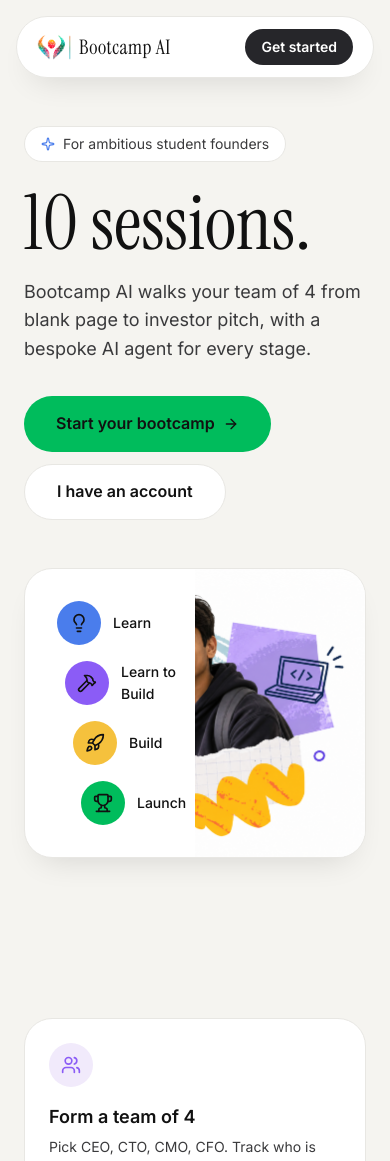
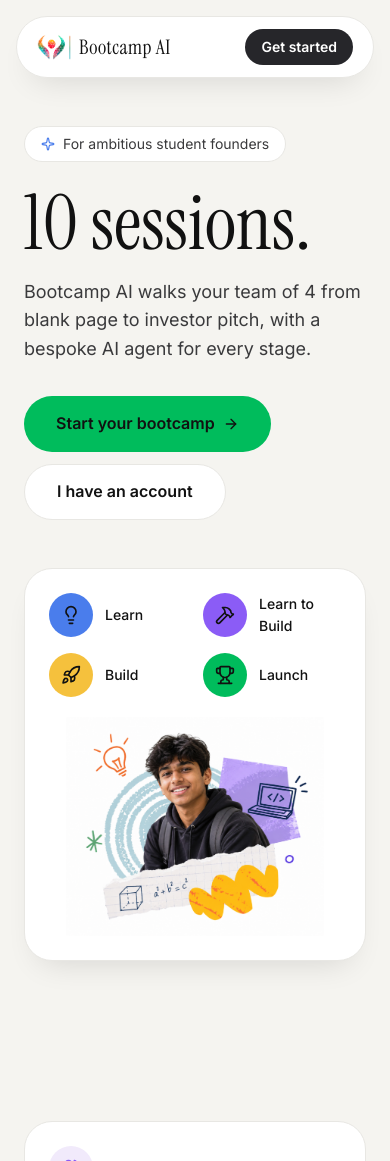
Before and after one commit to Err-rr/B-Ai, a Next.js app: page / in a window 390 px wide. Shown: the top 1161 px of the page. Built offline with nearby package versions, Linux system fonts and the light colour scheme.

Commit message:
refactor: enhance layout and responsiveness in ChatThread and HeroIllustration components

```diff
--- a/src/components/features/chat/chat-thread.tsx
+++ b/src/components/features/chat/chat-thread.tsx
@@ -63,8 +63,8 @@ export function ChatThread({
 
   return (
     <div className="flex h-[calc(100vh-6rem)] flex-col">
-      <div className="flex items-center justify-between gap-3 py-4">
-        <div>
+      <div className="flex flex-col gap-3 py-4 sm:flex-row sm:items-center sm:justify-between">
+        <div className="min-w-0">
           <h1 className="text-ink font-sans text-2xl font-semibold">
             Chat with YFS-AI
           </h1>
@@ -72,7 +72,7 @@ export function ChatThread({
             Persistent. Your venture context is always loaded.
           </p>
         </div>
-        <div className="flex shrink-0 items-center gap-2">
+        <div className="flex flex-wrap items-center gap-2 sm:shrink-0">
           {currentSession && (
             <Button
               variant="secondary"
@@ -109,7 +109,7 @@ export function ChatThread({
           value={input}
           onChange={(event) => setInput(event.target.value)}
           placeholder="Ask YFS-AI anything about your venture…"
-          className="border-line bg-card text-ink placeholder:text-ink-3 hover:border-border-hover flex-1 rounded-xl border px-4 py-3 text-sm transition-colors duration-150 ease-out"
+          className="border-line bg-card text-ink placeholder:text-ink-3 hover:border-border-hover min-w-0 flex-1 rounded-xl border px-4 py-3 text-sm transition-colors duration-150 ease-out"
         />
         <Button type="submit" disabled={!input.trim() || sending}>
           Send
--- a/src/components/landing/hero-illustration.tsx
+++ b/src/components/landing/hero-illustration.tsx
@@ -11,9 +11,9 @@ const STEPS = [
 
 const OFFSETS = [
   "translate-x-0",
-  "translate-x-[8px] sm:translate-x-[16px]",
-  "translate-x-[16px] sm:translate-x-[32px]",
-  "translate-x-[24px] sm:translate-x-[48px]",
+  "translate-x-[16px]",
+  "translate-x-[32px]",
+  "translate-x-[48px]",
 ];
 
 /**
@@ -22,11 +22,46 @@ const OFFSETS = [
  * `overflow-hidden` is a safety net: the translated rows are visual
  * transform offsets (they don't affect layout width), so without it
  * they could bleed past the card at narrow viewports.
+ *
+ * Two separate layouts, not one responsive one: on a phone the
+ * cover-cropped image was clipping the boy's face, so under `sm` this
+ * renders a 2x2 icon grid with the full, uncropped image beneath it.
+ * From `sm` up it's the original side-by-side cascade + cropped image.
  */
 export function HeroIllustration() {
   return (
-    <div className="border-line bg-card shadow-soft flex items-stretch gap-4 overflow-hidden rounded-2xl border">
-      <div className="flex w-1/2 min-w-0 flex-col justify-center gap-4 py-8 pl-8 sm:w-[35%]">
+    <>
+      <div className="border-line bg-card shadow-soft rounded-2xl border p-6 sm:hidden">
+        <div className="grid grid-cols-2 gap-4">
+          {STEPS.map((step) => {
+            const stage = STAGE_CLASSES[step.tone];
+            return (
+              <div key={step.tone} className="flex items-center gap-3">
+                <span
+                  className={`inline-flex size-11 shrink-0 items-center justify-center rounded-xl ${stage.bg} text-on-accent`}
+                >
+                  <step.icon className="size-5" aria-hidden="true" />
+                </span>
+                <span className="text-ink text-sm font-medium">
+                  {step.label}
+                </span>
+              </div>
+            );
+          })}
+        </div>
+        <div className="relative mt-5 aspect-[4/3] w-full overflow-hidden rounded-xl">
+          <Image
+            src="/reference/boy.png"
+            alt=""
+            fill
+            sizes="100vw"
+            className="object-contain"
+          />
+        </div>
+      </div>
+
+      <div className="border-line bg-card shadow-soft hidden items-stretch gap-4 overflow-hidden rounded-2xl border sm:flex">
+        <div className="flex w-[35%] min-w-0 flex-col justify-center gap-4 py-8 pl-8">
           {STEPS.map((step, index) => {
             const stage = STAGE_CLASSES[step.tone];
             return (
@@ -46,7 +81,7 @@ export function HeroIllustration() {
             );
           })}
         </div>
-      <div className="relative w-1/2 shrink-0 sm:w-[65%]">
+        <div className="relative w-[65%] shrink-0">
           <Image
             src="/reference/boy.png"
             alt=""
@@ -56,5 +91,6 @@ export function HeroIllustration() {
           />
         </div>
       </div>
+    </>
   );
 }
```
Lines whose indentation alone changed are shown as unchanged.
